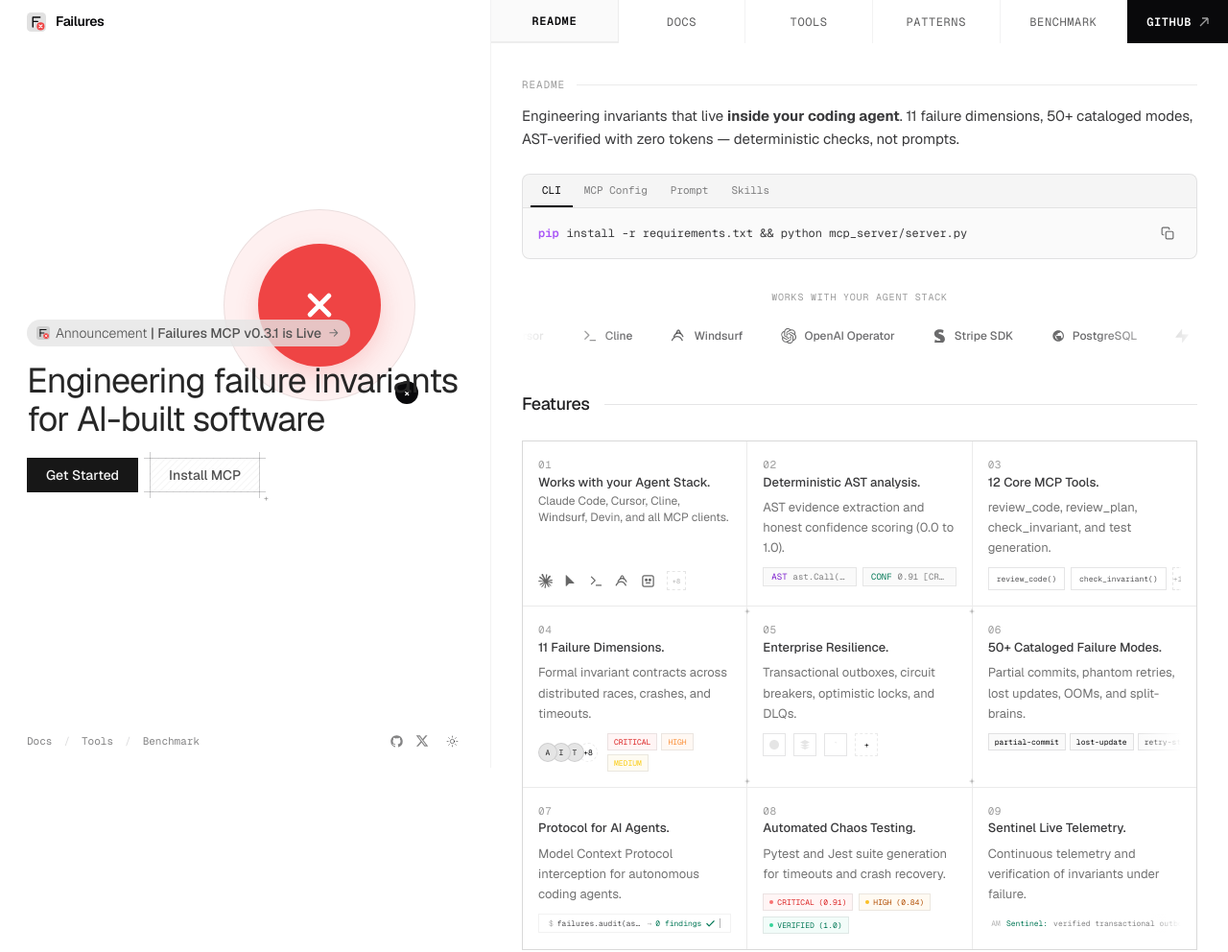
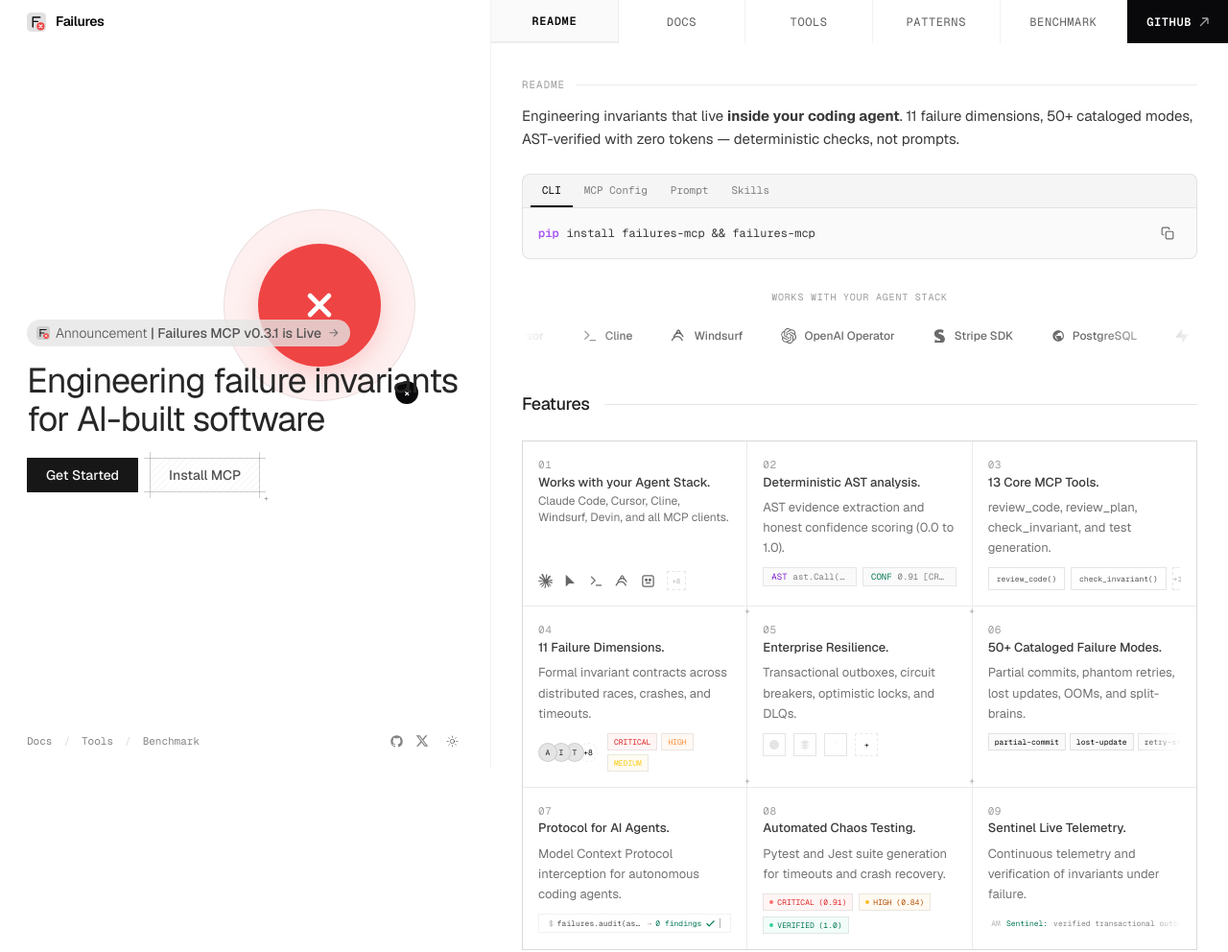
Before and after one commit to mayowa-kalejaiye/Failures, a website: page website/index.html in a window 1280 px wide. Shown: the top 992 px of the page at 96% size. Drawn offline with nearby package versions, Linux system fonts and the light colour scheme.

Commit message:
stale: 12->13 tools everywhere, CLI+MCP tabs to pipx/failures-mcp flow

```diff
--- a/website/index.html
+++ b/website/index.html
@@ -276,11 +276,11 @@
             <div class="ba-cmd-content">
               <div id="tab-cli" class="ba-cmd-snippet active">
                 <span style="color:#a855f7; font-weight:600;">pip</span>
-                <span>install -r requirements.txt &amp;&amp; python mcp_server/server.py</span>
+                <span>install failures-mcp &amp;&amp; failures-mcp</span>
               </div>
               <div id="tab-mcp" class="ba-cmd-snippet">
                 <span style="color:#f97316; font-weight:600;">mcp</span>
-                <span>{"failures": {"command": "python", "args": ["mcp_server/server.py"]}}</span>
+                <span>{"failures": {"command": "failures-mcp", "args": []}}</span>
               </div>
               <div id="tab-prompt" class="ba-cmd-snippet">
                 <span style="color:#eab308; font-weight:600;">ask</span>
@@ -390,7 +390,7 @@
     </div>
   </a>
 
-  <!-- Card 03: 12 Core MCP Tools -->
+  <!-- Card 03: 13 Core MCP Tools -->
   <a class="contents" href="docs/tools.html">
     <div class="group/card relative p-4 lg:p-5 min-h-[100px] transition-all duration-200 hover:bg-foreground/[0.02] hover:shadow-[inset_0_1px_0_0_rgba(128,128,128,0.1)] hover:z-10 bg-background">
       <span class="absolute top-3 right-3 lg:top-4 lg:right-4 opacity-0 -translate-y-0.5 group-hover/card:opacity-100 group-hover/card:translate-y-0 transition-all duration-200">
@@ -398,7 +398,7 @@
       </span>
       <div class="mb-1">
         <div class="text-[11px] font-mono text-foreground/45 dark:text-foreground/30 tracking-wider transition-colors duration-200 group-hover/card:text-foreground/60">03</div>
-        <div class="text-[13px] font-medium text-foreground/80 dark:text-neutral-100 transition-colors duration-200">12 Core MCP Tools.</div>
+        <div class="text-[13px] font-medium text-foreground/80 dark:text-neutral-100 transition-colors duration-200">13 Core MCP Tools.</div>
       </div>
       <div class="text-[13px] text-neutral-500 dark:text-neutral-400 leading-relaxed transition-colors duration-200 group-hover/card:text-neutral-300">review_code, review_plan, check_invariant, and test generation.</div>
       <div class="mt-3 relative overflow-hidden">
@@ -990,7 +990,7 @@ async def handle_sub(e: Event):
                 <span class="ba-faq-icon flex size-6 items-center justify-center border border-foreground/10 bg-background text-foreground/40 transition-transform transition-transform">+</span>
               </button>
               <div class="ba-faq-content px-4 pb-4 pt-0">
-                <p class="text-[13px] leading-relaxed text-foreground/70 border-t border-dashed border-foreground/[0.06] pt-3">Add to <code>claude_desktop_config.json</code> or Cursor MCP: <code>{"failures": {"command": "python", "args": ["mcp_server/server.py"]}}</code>. Your agent gets 12 tools: <code>review_plan</code>, <code>check_invariant</code>, <code>generate_failure_tests</code> and 9 more — all deterministic.</p>
+                <p class="text-[13px] leading-relaxed text-foreground/70 border-t border-dashed border-foreground/[0.06] pt-3">Add to <code>claude_desktop_config.json</code> or Cursor MCP: <code>{"failures": {"command": "failures-mcp", "args": []}}</code> (after <code>pipx install failures-mcp</code>). Your agent gets 13 tools: <code>review_plan</code>, <code>check_invariant</code>, <code>generate_failure_tests</code> and 10 more — all deterministic.</p>
               </div>
             </div>
           </div>
```
Also changed, not shown: 1 other file.
